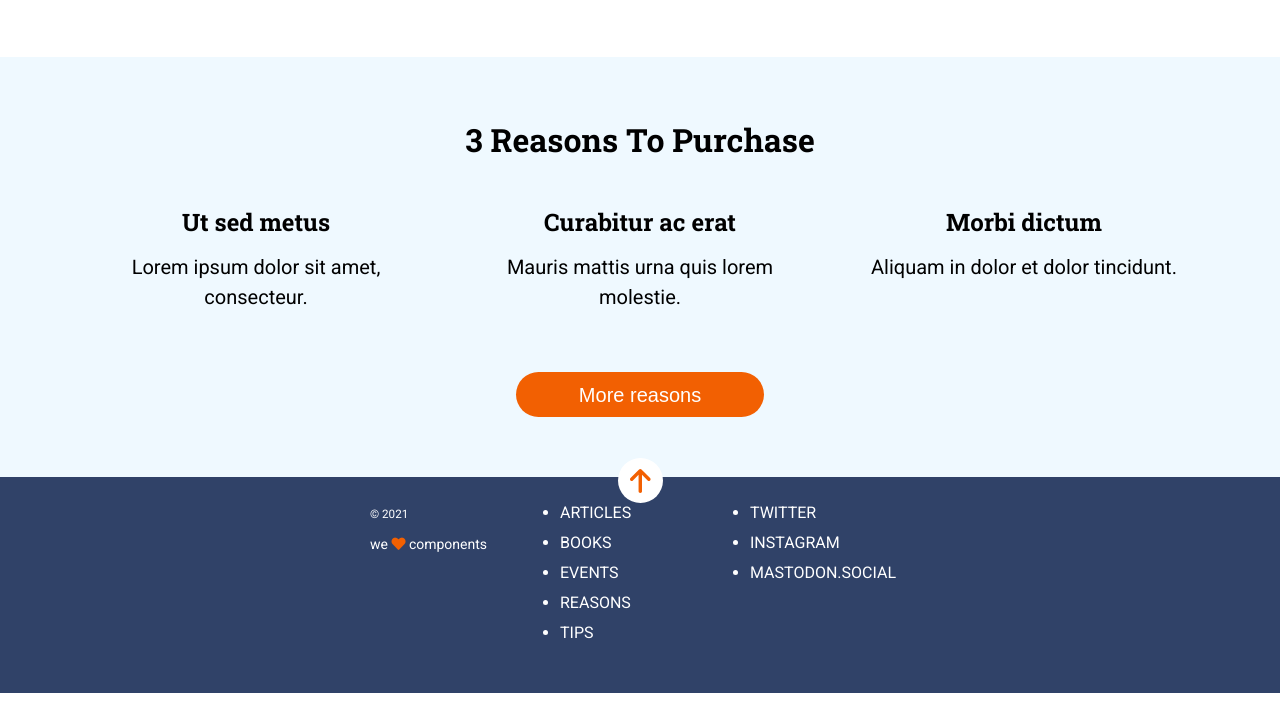
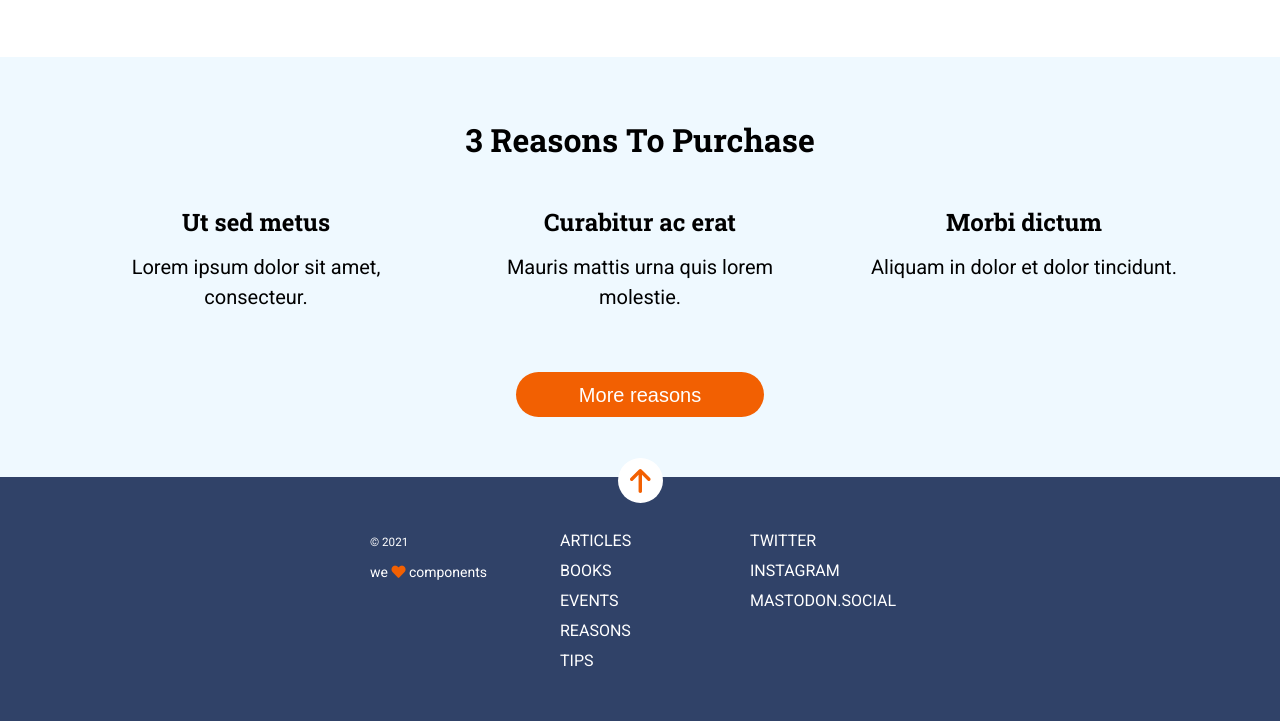
Before and after one commit to Adalab/modulo-1-evaluacion-final-PatriciaLoboTejedor, a website: page src/html/index.html in a window 1280 px wide. Shown: the part 1103-1824 px from the top of the page. Before the commit the page ends 1796 px from the top, so only its background shows below. Drawn offline with nearby package versions, Linux system fonts and the light colour scheme; files that its build step writes are made by us from their sources; files whose address does not match are found by name.

Commit message:
change detail navs

```diff
--- a/src/scss/core/_reset.scss
+++ b/src/scss/core/_reset.scss
@@ -4,6 +4,7 @@
   padding: 0;
   border: none;
   text-decoration: none;
+  list-style: none;
 }
 html {
   scroll-behavior: smooth;
--- a/src/scss/layout/_footer.scss
+++ b/src/scss/layout/_footer.scss
@@ -16,7 +16,7 @@
     }
   }
   .footer-flex {
-    margin-top: -12.5px;
+    margin-top: 15px;
     @include tablet {
       display: flex;
       flex-direction: row;
@@ -25,7 +25,7 @@
       margin: 0 40px;
     }
     @include desktop {
-      margin: -28px 370px 0 370px;
+      margin: 0 370px 0 370px;
     }
     &__pages-menu {
       text-transform: uppercase;
```
Also changed, not shown: docs/assets/css/main.css.
